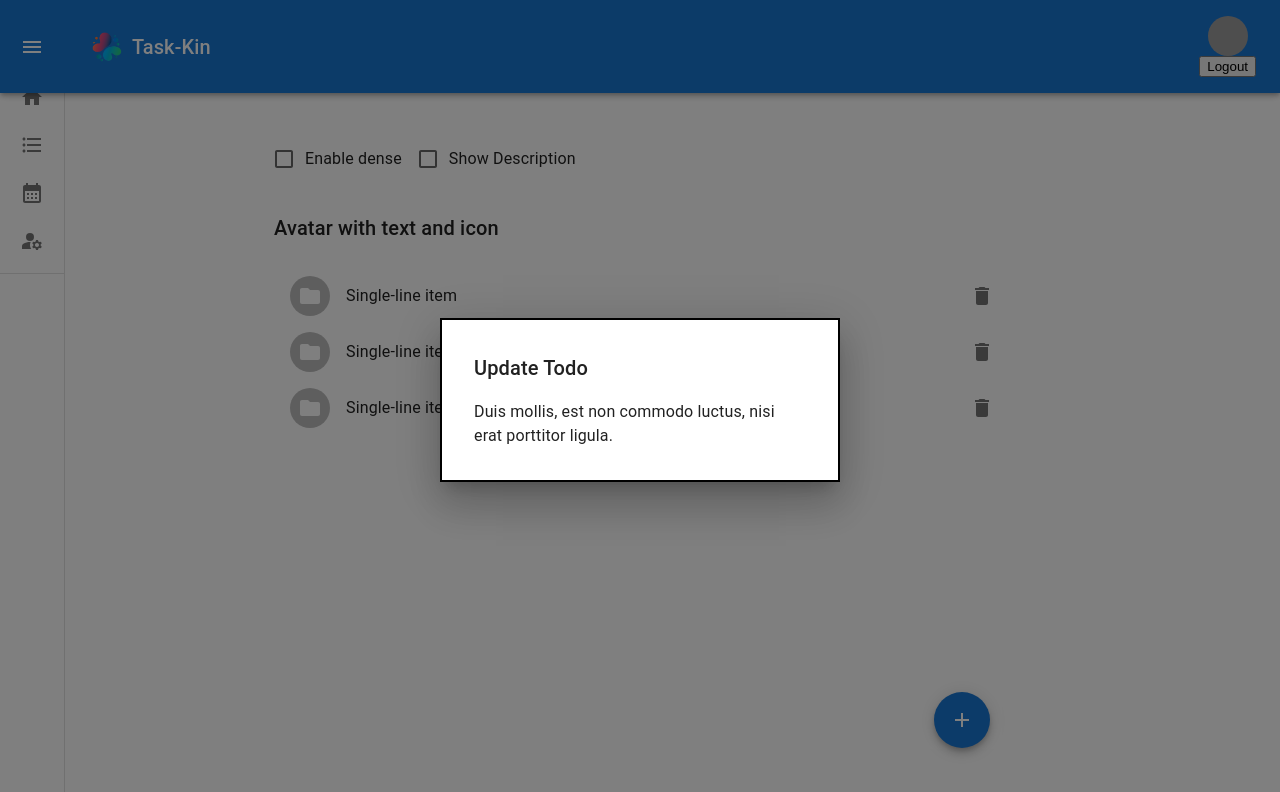
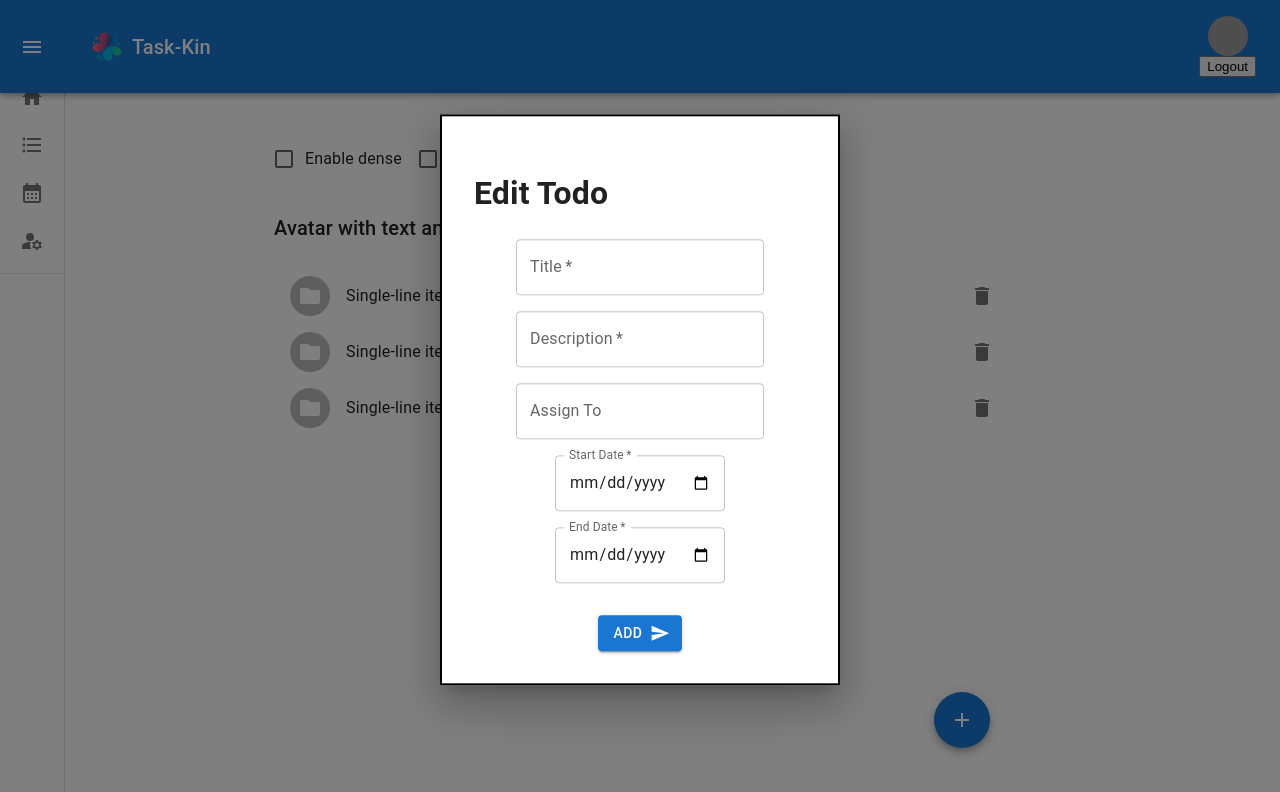
Before and after one commit to koshirok096/task-kin, a React (Create React App) app in the folder client/: page /todolist in a window 1280 px wide. Both pictures are taken after a click on the button 982 px from the left and 296 px from the top of the page. Shown: the top 792 px of the page. Built offline with nearby package versions, Linux system fonts and the light colour scheme; grey boxes are pictures that could not be loaded.

Commit message:
added the update-modal

```diff
--- a/client/src/components/UpdateTodoModal/UpdateTodoModal.jsx
+++ b/client/src/components/UpdateTodoModal/UpdateTodoModal.jsx
@@ -2,6 +2,11 @@ import React from 'react';
 import Box from '@mui/material/Box';
 import Typography from '@mui/material/Typography';
 import Modal from '@mui/material/Modal';
+import TextField from '@mui/material/TextField';
+import Button from '@mui/material/Button';
+import SendIcon from '@mui/icons-material/Send';
+
+import styles from "./UpdateTodoModal.module.css";
 
 const modalStyle = {
   position: 'absolute',
@@ -19,12 +24,91 @@ export default function UpdateTodoModal({ open, onClose }) {
     return (
       <Modal open={open} onClose={onClose}>
         <Box sx={modalStyle}>
-          <Typography variant="h6" component="h2">
+          {/* <Typography variant="h6" component="h2">
             Update Todo
           </Typography>
           <Typography sx={{ mt: 2 }}>
             Duis mollis, est non commodo luctus, nisi erat porttitor ligula.
-          </Typography>
+          </Typography> */}
+          <div className={styles.form_wrapper}>
+          <h1>Edit Todo</h1>
+          <form
+          //  onSubmit={handleSubmit}
+          style={{
+            display: 'flex',
+            flexDirection: 'column',
+            justifyContent: 'center',
+            alignItems: 'center'
+          }}
+          >
+            <TextField
+              id="title"
+              label="Title"
+              variant="outlined"
+              // value={title}
+              // onChange={(e) => setTitle(e.target.value)}
+              sx={{ marginBottom: '1rem' }}
+              required
+            />
+            <TextField
+              id="description"
+              label="Description"
+              variant="outlined"
+              // value={description}
+              // onChange={(e) => setDescription(e.target.value)}
+              sx={{ marginBottom: '1rem' }}
+              required
+            />
+            <TextField
+              id="assignTo"
+              label="Assign To"
+              variant="outlined"
+              // value={assignTo}
+              // onChange={(e) => setAssignTo(e.target.value)}
+              sx={{ marginBottom: '1rem' }}
+            />
+            <TextField
+              id="startDate"
+              label="Start Date"
+              variant="outlined"
+              type="date"
+              // value={startDate}
+              // onChange={(e) => setStartDate(e.target.value)}
+              sx={{ marginBottom: '1rem' }}
+              required
+              InputLabelProps={{
+                shrink: true,
+              }}
+              inputProps={{
+                placeholder: '', // Set an empty placeholder
+              }}
+            />
+            <TextField
+              id="endDate"
+              label="End Date"
+              variant="outlined"
+              type="date"
+              // value={endDate}
+              // onChange={(e) => setEndDate(e.target.value)}
+              sx={{ marginBottom: '1rem' }}
+              required
+              InputLabelProps={{
+                shrink: true,
+              }}
+              inputProps={{
+                placeholder: '', // Set an empty placeholder
+              }}
+            />
+            <Button
+              variant="contained"
+              endIcon={<SendIcon />}
+              sx={{ marginTop: '1rem' }}
+              type="submit"
+            >
+              Add
+            </Button>
+          </form>
+        </div>
         </Box>
       </Modal>
     );
```
Also changed, not shown: 1 other file (tests, documents, lock files or other folders).
